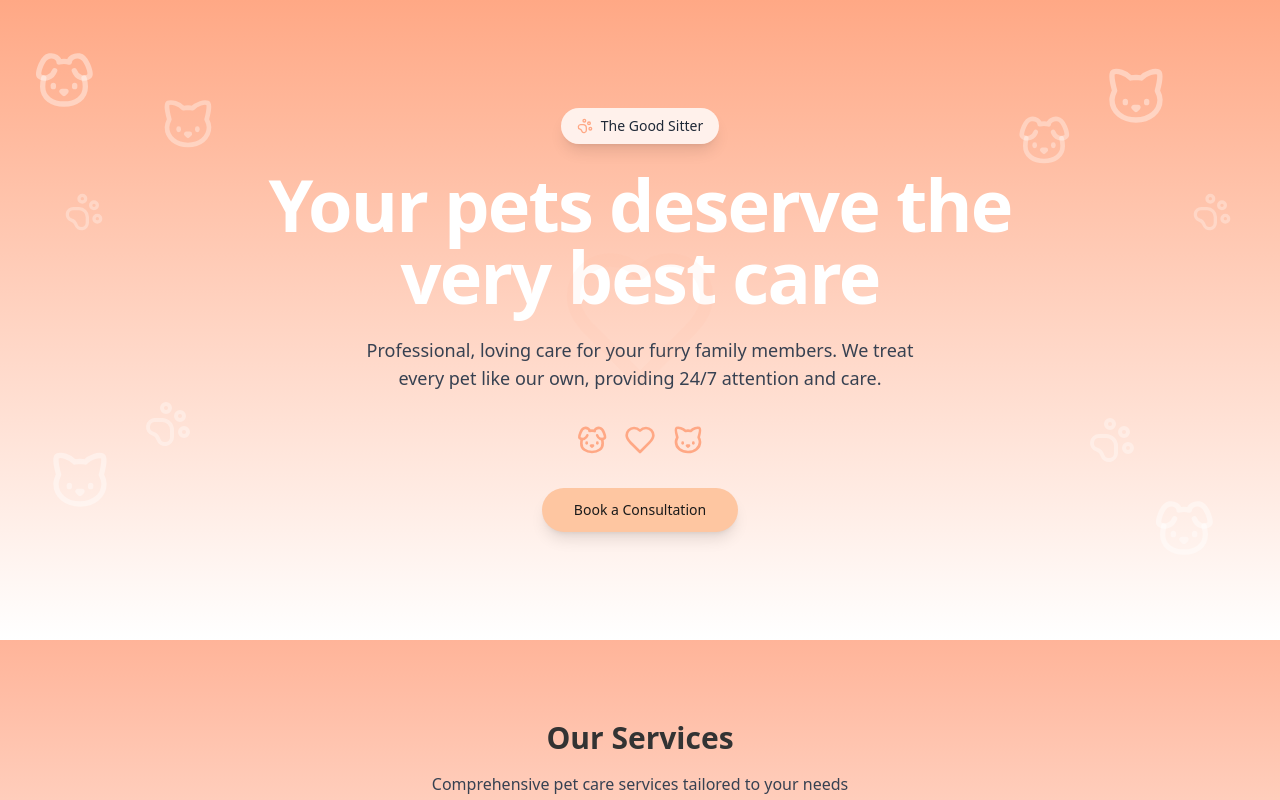
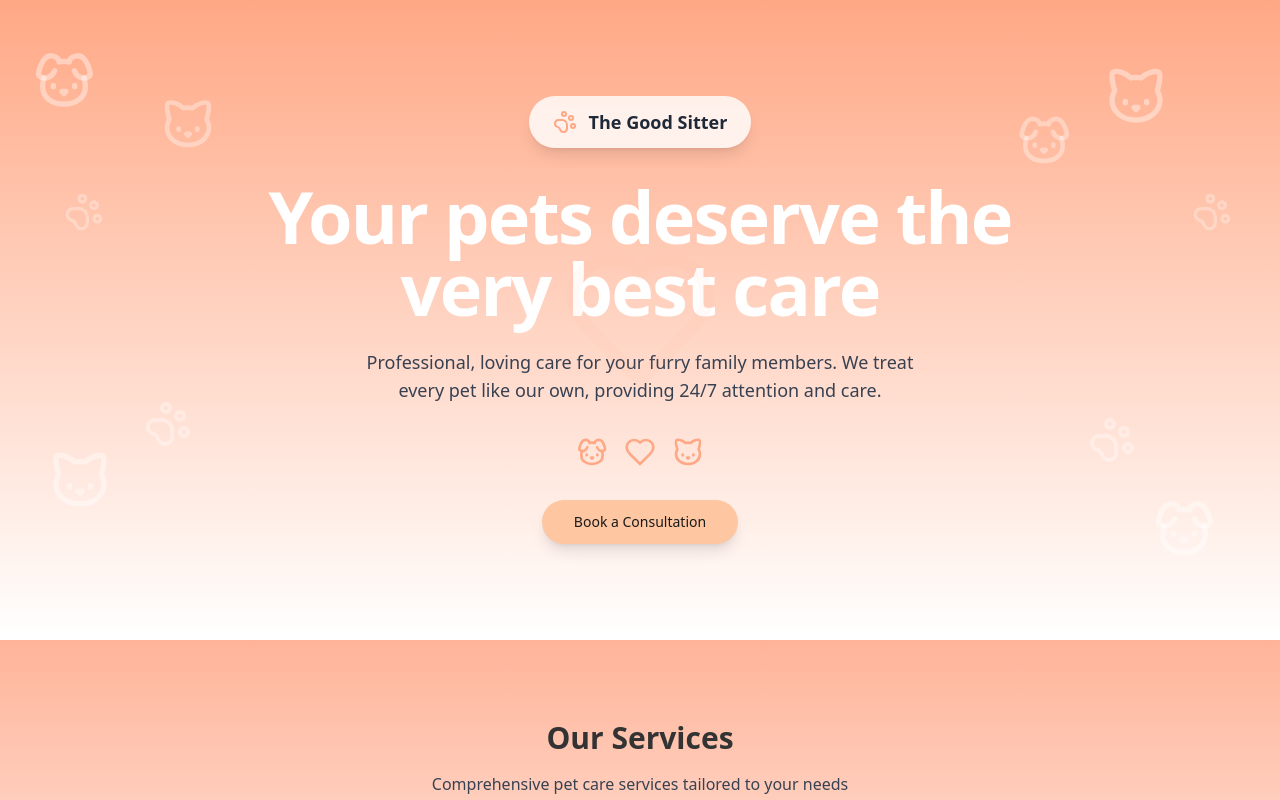
Before and after one commit to lg00d/thegoodsitter, a React (Vite) app: page / in a window 1280 px wide. Shown: the top 800 px of the page. Built offline with nearby package versions, Linux system fonts and the light colour scheme.

Commit message:
Increase "The Good Sitter" button size
Make the "The Good Sitter" button larger to improve its visibility and prominence on the page.

```diff
--- a/src/components/HeroSection.tsx
+++ b/src/components/HeroSection.tsx
@@ -46,9 +46,9 @@ const HeroSection = () => {
         </div>
       </div>
       <div className="container px-4 mx-auto text-center">
-        <div className="inline-flex items-center gap-2 px-4 py-2 mb-6 rounded-full bg-white/80 backdrop-blur-sm shadow-lg hover:shadow-xl transition-all duration-300">
-          <PawPrint size={16} className="text-[#FFA885]" />
-          <span className="text-sm font-medium text-gray-800">The Good Sitter</span>
+        <div className="inline-flex items-center gap-3 px-6 py-3 mb-8 rounded-full bg-white/80 backdrop-blur-sm shadow-lg hover:shadow-xl transition-all duration-300">
+          <PawPrint size={24} className="text-[#FFA885]" />
+          <span className="text-lg font-semibold text-gray-800">The Good Sitter</span>
         </div>
         <h1 className="max-w-3xl mx-auto mb-6 text-5xl font-bold tracking-tight sm:text-6xl md:text-7xl text-white">
           Your pets deserve the very best care
```
